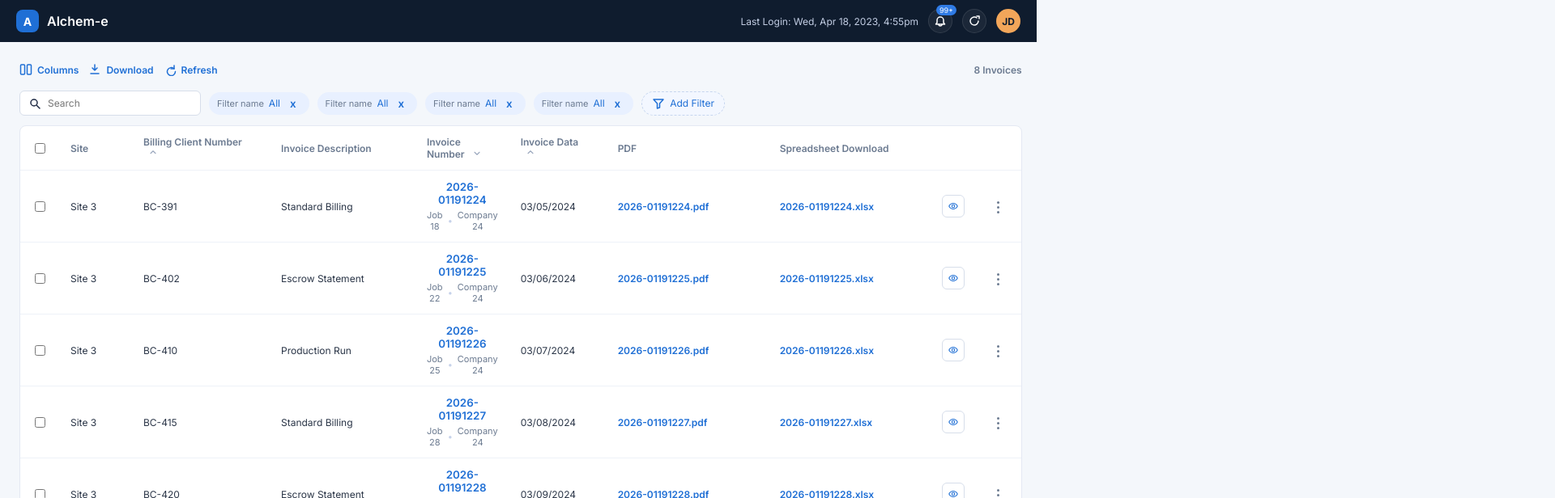
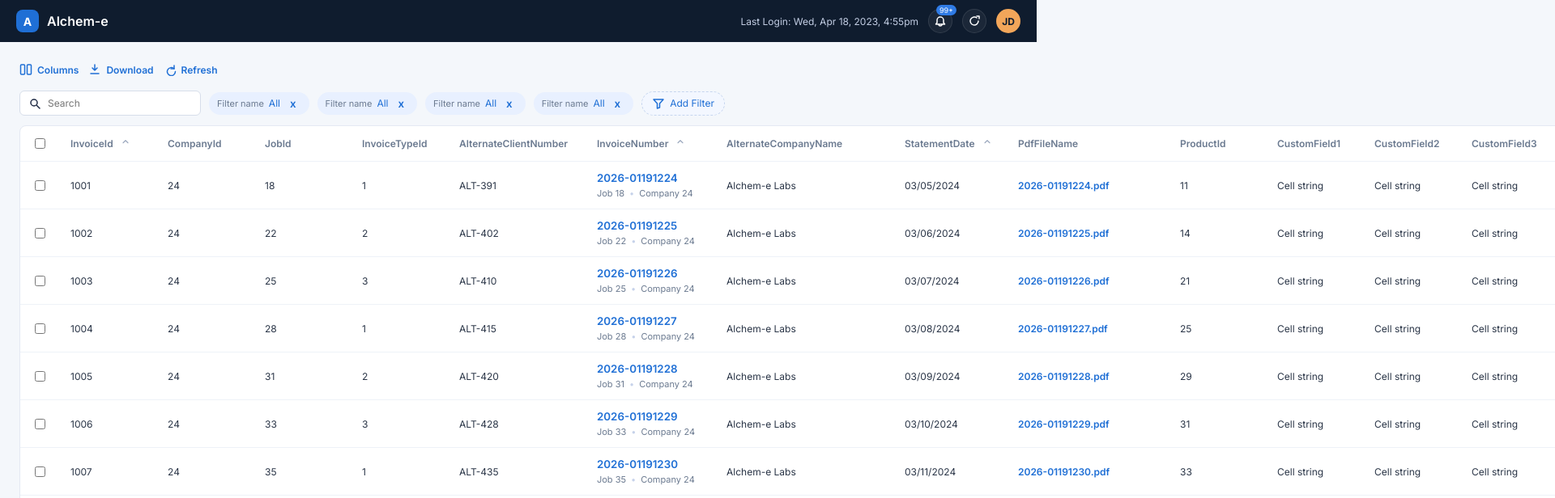
Before and after one commit to chenczie/Invoices, an Angular app in the folder invoice-ui/: page / in a window 1280 px wide. Shown: the top 616 px of the page at 81% size, 1920 px wide, since content can reach past the window. Built offline with nearby package versions, Linux system fonts and the light colour scheme.

Commit message:
Add schema-based columns and settings panel
Co-authored-by: ccasim <ccasim@racami.com>

```diff
--- a/invoice-ui/src/app/app.html
+++ b/invoice-ui/src/app/app.html
@@ -27,7 +27,7 @@
     <main class="content">
       <section class="page-header">
         <div class="page-actions-left">
-          <button class="action-link" type="button">
+          <button class="action-link" type="button" (click)="openColumnSettings()">
             <svg class="icon" viewBox="0 0 16 16" aria-hidden="true">
               <rect x="1.5" y="2" width="5" height="12" rx="1" />
               <rect x="9.5" y="2" width="5" height="12" rx="1" />
@@ -98,28 +98,19 @@
               <th class="col-select">
                 <input type="checkbox" aria-label="Select all invoices" />
               </th>
-              <th class="col-site">Site</th>
-              <th class="col-client">
-                Billing Client Number
-                <svg class="sort-icon" viewBox="0 0 16 16" aria-hidden="true">
+              <ng-container *ngFor="let column of invoiceColumns">
+                <th *ngIf="column.visible" [class]="getColumnClass(column.field)">
+                  {{ column.label }}
+                  <svg
+                    *ngIf="isSortable(column.field)"
+                    class="sort-icon"
+                    viewBox="0 0 16 16"
+                    aria-hidden="true"
+                  >
                     <path d="M4 9l4-4 4 4" />
                   </svg>
                 </th>
-              <th class="col-description">Invoice Description</th>
-              <th class="col-invoice">
-                Invoice Number
-                <svg class="sort-icon" viewBox="0 0 16 16" aria-hidden="true">
-                  <path d="M4 7l4 4 4-4" />
-                </svg>
-              </th>
-              <th class="col-date">
-                Invoice Data
-                <svg class="sort-icon" viewBox="0 0 16 16" aria-hidden="true">
-                  <path d="M4 9l4-4 4 4" />
-                </svg>
-              </th>
-              <th class="col-pdf">PDF</th>
-              <th class="col-xls">Spreadsheet Download</th>
+              </ng-container>
               <th class="col-view">
                 <span class="visually-hidden">View Details</span>
               </th>
@@ -133,10 +124,10 @@
               <td>
                 <input type="checkbox" aria-label="Select invoice" />
               </td>
-              <td class="col-site">{{ getSiteLabel(invoice) }}</td>
-              <td class="col-client">{{ invoice.billingClientNumber || '—' }}</td>
-              <td class="col-description">{{ getInvoiceDescription(invoice) }}</td>
-              <td class="col-invoice">
+              <ng-container *ngFor="let column of invoiceColumns">
+                <td *ngIf="column.visible" [class]="getColumnClass(column.field)">
+                  <ng-container [ngSwitch]="column.field">
+                    <ng-container *ngSwitchCase="'InvoiceNumber'">
                       <button class="invoice-link" type="button" (click)="selectInvoice(invoice)">
                         {{ invoice.invoiceNumber || '—' }}
                       </button>
@@ -149,11 +140,11 @@
                           Company {{ invoice.companyId }}
                         </button>
                       </div>
-              </td>
-              <td class="col-date">
+                    </ng-container>
+                    <ng-container *ngSwitchCase="'StatementDate'">
                       {{ invoice.statementDate ? (invoice.statementDate | date: 'MM/dd/yyyy') : '—' }}
-              </td>
-              <td class="col-pdf">
+                    </ng-container>
+                    <ng-container *ngSwitchCase="'PdfFileName'">
                       <a
                         class="file-link"
                         [class.disabled]="!invoice.pdfFileName"
@@ -165,8 +156,8 @@
                       >
                         <span>{{ invoice.pdfFileName || '—' }}</span>
                       </a>
-              </td>
-              <td class="col-xls">
+                    </ng-container>
+                    <ng-container *ngSwitchCase="'ExcelFileName'">
                       <a
                         class="file-link"
                         [class.disabled]="!invoice.excelFileName"
@@ -177,7 +168,13 @@
                       >
                         <span>{{ invoice.excelFileName || '—' }}</span>
                       </a>
+                    </ng-container>
+                    <ng-container *ngSwitchDefault>
+                      {{ getColumnValue(invoice, column.field) }}
+                    </ng-container>
+                  </ng-container>
                 </td>
+              </ng-container>
               <td class="col-view">
                 <button
                   class="view-button"
@@ -253,7 +250,64 @@
         </div>
       </section>
     </main>
-    <aside class="details-panel" *ngIf="detailInvoice as detailInvoice">
+    <aside class="side-panel column-panel" *ngIf="showColumnSettings">
+      <div class="details-header">
+        <div>
+          <h2 class="details-title">Column Settings</h2>
+          <span class="details-subtitle">Configure table columns</span>
+        </div>
+        <button
+          class="details-close"
+          type="button"
+          aria-label="Close column settings"
+          (click)="closeColumnSettings()"
+        >
+          <svg class="icon" viewBox="0 0 16 16" aria-hidden="true">
+            <path d="M4 4l8 8M12 4l-8 8" />
+          </svg>
+        </button>
+      </div>
+      <div class="column-settings">
+        <div class="column-settings-header">
+          <span class="visually-hidden">Reorder</span>
+          <span>Field</span>
+          <span>Name</span>
+          <span class="visually-hidden">Visible</span>
+          <span class="visually-hidden">Remove</span>
+        </div>
+        <div class="column-settings-row" *ngFor="let column of invoiceColumns">
+          <span class="column-handle" aria-hidden="true">
+            <span class="column-handle-dot"></span>
+            <span class="column-handle-dot"></span>
+            <span class="column-handle-dot"></span>
+            <span class="column-handle-dot"></span>
+            <span class="column-handle-dot"></span>
+            <span class="column-handle-dot"></span>
+          </span>
+          <select class="column-select" [value]="column.field" aria-label="Column field">
+            <option *ngFor="let field of columnFieldOptions" [value]="field">
+              {{ field }}
+            </option>
+          </select>
+          <input class="column-input" type="text" [value]="column.label" aria-label="Column name" />
+          <button class="column-toggle" type="button" [attr.aria-pressed]="column.visible">
+            <svg class="column-toggle-icon" viewBox="0 0 16 16" aria-hidden="true">
+              <path d="M3.5 8l3 3 6-6" />
+            </svg>
+          </button>
+          <button class="column-remove" type="button" aria-label="Remove column">
+            <svg class="column-remove-icon" viewBox="0 0 16 16" aria-hidden="true">
+              <path d="M5 5l6 6M11 5l-6 6" />
+            </svg>
+          </button>
+        </div>
+        <button class="column-add" type="button">
+          <span class="column-add-icon">+</span>
+          Add Column
+        </button>
+      </div>
+    </aside>
+    <aside class="side-panel details-panel" *ngIf="detailInvoice as detailInvoice">
       <div class="details-header">
         <div>
           <h2 class="details-title">{{ detailInvoice.invoiceNumber || 'Invoice' }}</h2>
@@ -266,30 +320,20 @@
         </button>
       </div>
       <div class="details-section">
-        <div class="details-row">
-          <span class="details-label">Site</span>
-          <span class="details-value">{{ getSiteLabel(detailInvoice) }}</span>
-        </div>
-        <div class="details-row">
-          <span class="details-label">Billing Client Number</span>
-          <span class="details-value">{{ detailInvoice.billingClientNumber || '—' }}</span>
-        </div>
-        <div class="details-row">
-          <span class="details-label">Invoice Description</span>
-          <span class="details-value">{{ getInvoiceDescription(detailInvoice) }}</span>
-        </div>
-        <div class="details-row">
-          <span class="details-label">Invoice Number</span>
-          <span class="details-value">{{ detailInvoice.invoiceNumber || '—' }}</span>
-        </div>
-        <div class="details-row">
-          <span class="details-label">Invoice Data</span>
+        <ng-container *ngFor="let column of invoiceColumns">
+          <div class="details-row" *ngIf="column.visible">
+            <span class="details-label">{{ column.label }}</span>
+            <ng-container [ngSwitch]="column.field">
+              <ng-container *ngSwitchCase="'StatementDate'">
                 <span class="details-value">
-            {{ detailInvoice.statementDate ? (detailInvoice.statementDate | date: 'MM/dd/yyyy') : '—' }}
+                  {{
+                    detailInvoice.statementDate
+                      ? (detailInvoice.statementDate | date: 'MM/dd/yyyy')
+                      : '—'
+                  }}
                 </span>
-        </div>
-        <div class="details-row">
-          <span class="details-label">PDF</span>
+              </ng-container>
+              <ng-container *ngSwitchCase="'PdfFileName'">
                 <a
                   class="details-link"
                   [class.disabled]="!detailInvoice.pdfFileName"
@@ -299,9 +343,8 @@
                 >
                   {{ detailInvoice.pdfFileName || '—' }}
                 </a>
-        </div>
-        <div class="details-row">
-          <span class="details-label">Spreadsheet</span>
+              </ng-container>
+              <ng-container *ngSwitchCase="'ExcelFileName'">
                 <a
                   class="details-link"
                   [class.disabled]="!detailInvoice.excelFileName"
@@ -310,15 +353,13 @@
                 >
                   {{ detailInvoice.excelFileName || '—' }}
                 </a>
+              </ng-container>
+              <ng-container *ngSwitchDefault>
+                <span class="details-value">{{ getColumnValue(detailInvoice, column.field) }}</span>
+              </ng-container>
+            </ng-container>
           </div>
-        <div class="details-row">
-          <span class="details-label">Job ID</span>
-          <span class="details-value">{{ detailInvoice.jobId || '—' }}</span>
-        </div>
-        <div class="details-row">
-          <span class="details-label">Company ID</span>
-          <span class="details-value">{{ detailInvoice.companyId || '—' }}</span>
-        </div>
+        </ng-container>
       </div>
     </aside>
   </div>
--- a/invoice-ui/src/app/app.scss
+++ b/invoice-ui/src/app/app.scss
@@ -344,20 +344,24 @@ tbody tr:hover {
   width: 36px;
 }
 
-.col-site {
-  min-width: 90px;
+.col-default {
+  min-width: 120px;
 }
 
-.col-client {
+.col-medium {
   min-width: 170px;
 }
 
-.col-description {
-  min-width: 180px;
+.col-wide {
+  min-width: 220px;
 }
 
-.col-date {
-  min-width: 120px;
+.col-invoice-number {
+  min-width: 160px;
+}
+
+.col-statement-date {
+  min-width: 140px;
 }
 
 .col-pdf,
@@ -521,11 +525,15 @@ tbody tr:hover {
   background: #f1f5fb;
 }
 
-.details-panel {
+.side-panel {
   width: 320px;
   background: #ffffff;
   border-left: 1px solid #e4e9f3;
   padding: 16px 18px;
+}
+
+.column-panel {
+  width: 360px;
 }
 
 .details-header {
@@ -592,6 +600,97 @@ tbody tr:hover {
 .details-link.disabled {
   color: #a2afc2;
   pointer-events: none;
+}
+
+.column-settings {
+  display: flex;
+  flex-direction: column;
+  gap: 10px;
+  max-height: calc(100vh - 180px);
+  overflow: auto;
+}
+
+.column-settings-header {
+  display: grid;
+  grid-template-columns: 18px 1fr 1fr 24px 24px;
+  gap: 8px;
+  font-size: 10px;
+  text-transform: uppercase;
+  letter-spacing: 0.4px;
+  color: #6b7a90;
+}
+
+.column-settings-row {
+  display: grid;
+  grid-template-columns: 18px 1fr 1fr 24px 24px;
+  gap: 8px;
+  align-items: center;
+}
+
+.column-handle {
+  display: grid;
+  grid-template-columns: repeat(2, 4px);
+  grid-template-rows: repeat(3, 4px);
+  gap: 2px;
+}
+
+.column-handle-dot {
+  width: 3px;
+  height: 3px;
+  border-radius: 50%;
+  background: #c6d2ea;
+}
+
+.column-select,
+.column-input {
+  border: 1px solid #d7deea;
+  border-radius: 6px;
+  padding: 4px 6px;
+  font-size: 12px;
+  background: #ffffff;
+  color: #1f2a44;
+}
+
+.column-toggle,
+.column-remove {
+  border: none;
+  background: transparent;
+  color: #1f6fd5;
+  cursor: pointer;
+  padding: 0;
+  width: 24px;
+  height: 24px;
+  display: grid;
+  place-items: center;
+}
+
+.column-toggle-icon,
+.column-remove-icon {
+  width: 14px;
+  height: 14px;
+  stroke: currentColor;
+  stroke-width: 1.5;
+  fill: none;
+  stroke-linecap: round;
+  stroke-linejoin: round;
+}
+
+.column-add {
+  border: none;
+  background: transparent;
+  color: #1f6fd5;
+  font-size: 12px;
+  font-weight: 600;
+  display: inline-flex;
+  align-items: center;
+  gap: 6px;
+  cursor: pointer;
+  padding: 6px 0;
+}
+
+.column-add-icon {
+  font-size: 16px;
+  line-height: 1;
 }
 
 .visually-hidden {
--- a/invoice-ui/src/app/app.ts
+++ b/invoice-ui/src/app/app.ts
@@ -9,6 +9,12 @@ interface FilterChip {
   value: string;
 }
 
+interface InvoiceColumn {
+  field: string;
+  label: string;
+  visible: boolean;
+}
+
 const ROW_ACTIONS = [
   'Invoices',
   'Edit Invoice',
@@ -17,6 +23,52 @@ const ROW_ACTIONS = [
   'Comment',
   'Audit History'
 ];
+
+const INVOICE_COLUMNS: InvoiceColumn[] = [
+  { field: 'InvoiceId', label: 'InvoiceId', visible: true },
+  { field: 'CompanyId', label: 'CompanyId', visible: true },
+  { field: 'JobId', label: 'JobId', visible: true },
+  { field: 'InvoiceTypeId', label: 'InvoiceTypeId', visible: true },
+  { field: 'AlternateClientNumber', label: 'AlternateClientNumber', visible: true },
+  { field: 'InvoiceNumber', label: 'InvoiceNumber', visible: true },
+  { field: 'AlternateCompanyName', label: 'AlternateCompanyName', visible: true },
+  { field: 'StatementDate', label: 'StatementDate', visible: true },
+  { field: 'PdfFileName', label: 'PdfFileName', visible: true },
+  { field: 'ProductId', label: 'ProductId', visible: true },
+  { field: 'CustomField1', label: 'CustomField1', visible: true },
+  { field: 'CustomField2', label: 'CustomField2', visible: true },
+  { field: 'CustomField3', label: 'CustomField3', visible: true },
+  { field: 'CustomField4', label: 'CustomField4', visible: true },
+  { field: 'SiteId', label: 'SiteId', visible: true },
+  { field: 'BillingClientNumber', label: 'BillingClientNumber', visible: true },
+  { field: 'ExternalIdentifier', label: 'ExternalIdentifier', visible: true },
+  { field: 'ExcelFileName', label: 'ExcelFileName', visible: true }
+];
+
+const COLUMN_FIELD_OPTIONS = INVOICE_COLUMNS.map((column) => column.field);
+
+const COLUMN_CLASS_MAP: Record<string, string> = {
+  InvoiceId: 'col-default col-invoice-id',
+  CompanyId: 'col-default col-company-id',
+  JobId: 'col-default col-job-id',
+  InvoiceTypeId: 'col-default col-invoice-type-id',
+  AlternateClientNumber: 'col-medium col-alternate-client-number',
+  InvoiceNumber: 'col-invoice-number',
+  AlternateCompanyName: 'col-wide col-alternate-company-name',
+  StatementDate: 'col-statement-date',
+  PdfFileName: 'col-pdf',
+  ProductId: 'col-default col-product-id',
+  CustomField1: 'col-default col-custom-field',
+  CustomField2: 'col-default col-custom-field',
+  CustomField3: 'col-default col-custom-field',
+  CustomField4: 'col-default col-custom-field',
+  SiteId: 'col-default col-site-id',
+  BillingClientNumber: 'col-medium col-billing-client-number',
+  ExternalIdentifier: 'col-medium col-external-identifier',
+  ExcelFileName: 'col-xls'
+};
+
+const SORTABLE_FIELDS = new Set(['InvoiceId', 'BillingClientNumber', 'InvoiceNumber', 'StatementDate']);
 
 const INVOICE_TYPES: InvoiceType[] = [
   {
@@ -51,6 +103,7 @@ const INVOICES: Invoice[] = [
     companyId: 24,
     jobId: 18,
     invoiceTypeId: 1,
+    alternateClientNumber: 'ALT-391',
     invoiceNumber: '2026-01191224',
     alternateCompanyName: 'Alchem-e Labs',
     statementDate: new Date('2024-03-05'),
@@ -62,6 +115,7 @@ const INVOICES: Invoice[] = [
     customField4: 'Cell string',
     siteId: 3,
     billingClientNumber: 'BC-391',
+    externalIdentifier: 'EXT-1001',
     excelFileName: '2026-01191224.xlsx'
   },
   {
@@ -69,6 +123,7 @@ const INVOICES: Invoice[] = [
     companyId: 24,
     jobId: 22,
     invoiceTypeId: 2,
+    alternateClientNumber: 'ALT-402',
     invoiceNumber: '2026-01191225',
     alternateCompanyName: 'Alchem-e Labs',
     statementDate: new Date('2024-03-06'),
@@ -80,6 +135,7 @@ const INVOICES: Invoice[] = [
     customField4: 'Cell string',
     siteId: 3,
     billingClientNumber: 'BC-402',
+    externalIdentifier: 'EXT-1002',
     excelFileName: '2026-01191225.xlsx'
   },
   {
@@ -87,6 +143,7 @@ const INVOICES: Invoice[] = [
     companyId: 24,
     jobId: 25,
     invoiceTypeId: 3,
+    alternateClientNumber: 'ALT-410',
     invoiceNumber: '2026-01191226',
     alternateCompanyName: 'Alchem-e Labs',
     statementDate: new Date('2024-03-07'),
@@ -98,6 +155,7 @@ const INVOICES: Invoice[] = [
     customField4: 'Cell string',
     siteId: 3,
     billingClientNumber: 'BC-410',
+    externalIdentifier: 'EXT-1003',
     excelFileName: '2026-01191226.xlsx'
   },
   {
@@ -105,6 +163,7 @@ const INVOICES: Invoice[] = [
     companyId: 24,
     jobId: 28,
     invoiceTypeId: 1,
+    alternateClientNumber: 'ALT-415',
     invoiceNumber: '2026-01191227',
     alternateCompanyName: 'Alchem-e Labs',
     statementDate: new Date('2024-03-08'),
@@ -116,6 +175,7 @@ const INVOICES: Invoice[] = [
     customField4: 'Cell string',
     siteId: 3,
     billingClientNumber: 'BC-415',
+    externalIdentifier: 'EXT-1004',
     excelFileName: '2026-01191227.xlsx'
   },
   {
@@ -123,6 +183,7 @@ const INVOICES: Invoice[] = [
     companyId: 24,
     jobId: 31,
     invoiceTypeId: 2,
+    alternateClientNumber: 'ALT-420',
     invoiceNumber: '2026-01191228',
     alternateCompanyName: 'Alchem-e Labs',
     statementDate: new Date('2024-03-09'),
@@ -134,6 +195,7 @@ const INVOICES: Invoice[] = [
     customField4: 'Cell string',
     siteId: 3,
     billingClientNumber: 'BC-420',
+    externalIdentifier: 'EXT-1005',
     excelFileName: '2026-01191228.xlsx'
   },
   {
@@ -141,6 +203,7 @@ const INVOICES: Invoice[] = [
     companyId: 24,
     jobId: 33,
     invoiceTypeId: 3,
+    alternateClientNumber: 'ALT-428',
     invoiceNumber: '2026-01191229',
     alternateCompanyName: 'Alchem-e Labs',
     statementDate: new Date('2024-03-10'),
@@ -152,6 +215,7 @@ const INVOICES: Invoice[] = [
     customField4: 'Cell string',
     siteId: 3,
     billingClientNumber: 'BC-428',
+    externalIdentifier: 'EXT-1006',
     excelFileName: '2026-01191229.xlsx'
   },
   {
@@ -159,6 +223,7 @@ const INVOICES: Invoice[] = [
     companyId: 24,
     jobId: 35,
     invoiceTypeId: 1,
+    alternateClientNumber: 'ALT-435',
     invoiceNumber: '2026-01191230',
     alternateCompanyName: 'Alchem-e Labs',
     statementDate: new Date('2024-03-11'),
@@ -170,6 +235,7 @@ const INVOICES: Invoice[] = [
     customField4: 'Cell string',
     siteId: 3,
     billingClientNumber: 'BC-435',
+    externalIdentifier: 'EXT-1007',
     excelFileName: '2026-01191230.xlsx'
   },
   {
@@ -177,6 +243,7 @@ const INVOICES: Invoice[] = [
     companyId: 24,
     jobId: 36,
     invoiceTypeId: 2,
+    alternateClientNumber: 'ALT-441',
     invoiceNumber: '2026-01191231',
     alternateCompanyName: 'Alchem-e Labs',
     statementDate: new Date('2024-03-12'),
@@ -188,6 +255,7 @@ const INVOICES: Invoice[] = [
     customField4: 'Cell string',
     siteId: 3,
     billingClientNumber: 'BC-441',
+    externalIdentifier: 'EXT-1008',
     excelFileName: '2026-01191231.xlsx'
   }
 ];
@@ -199,9 +267,10 @@ const INVOICES: Invoice[] = [
   styleUrl: './app.scss'
 })
 export class App {
-  readonly invoiceTypes = INVOICE_TYPES;
   readonly invoices = INVOICES;
   readonly rowActions = ROW_ACTIONS;
+  readonly invoiceColumns = INVOICE_COLUMNS;
+  readonly columnFieldOptions = COLUMN_FIELD_OPTIONS;
   readonly filters: FilterChip[] = [
     { label: 'Filter name', value: 'All' },
     { label: 'Filter name', value: 'All' },
@@ -210,6 +279,7 @@ export class App {
   ];
   selectedInvoice: Invoice | null = null;
   detailInvoice: Invoice | null = null;
+  showColumnSettings = false;
 
   selectInvoice(invoice: Invoice): void {
     this.selectedInvoice = invoice;
@@ -218,24 +288,65 @@ export class App {
   openDetails(invoice: Invoice): void {
     this.selectedInvoice = invoice;
     this.detailInvoice = invoice;
+    this.showColumnSettings = false;
   }
 
   closeDetails(): void {
     this.detailInvoice = null;
   }
 
-  getInvoiceDescription(invoice: Invoice): string {
-    if (invoice.invoiceTypeId == null) {
-      return '—';
-    }
-    return INVOICE_TYPE_MAP.get(invoice.invoiceTypeId)?.invoiceTypeDescription ?? '—';
+  openColumnSettings(): void {
+    this.showColumnSettings = true;
+    this.detailInvoice = null;
   }
 
-  getSiteLabel(invoice: Invoice): string {
-    if (invoice.siteId == null) {
-      return '—';
+  closeColumnSettings(): void {
+    this.showColumnSettings = false;
+  }
+
+  getColumnClass(field: string): string {
+    return COLUMN_CLASS_MAP[field] ?? 'col-default';
+  }
+
+  isSortable(field: string): boolean {
+    return SORTABLE_FIELDS.has(field);
+  }
+
+  getColumnValue(invoice: Invoice, field: string): string {
+    switch (field) {
+      case 'InvoiceId':
+        return invoice.id?.toString() ?? '—';
+      case 'CompanyId':
+        return invoice.companyId?.toString() ?? '—';
+      case 'JobId':
+        return invoice.jobId?.toString() ?? '—';
+      case 'InvoiceTypeId':
+        return invoice.invoiceTypeId?.toString() ?? '—';
+      case 'AlternateClientNumber':
+        return invoice.alternateClientNumber ?? '—';
+      case 'InvoiceNumber':
+        return invoice.invoiceNumber ?? '—';
+      case 'AlternateCompanyName':
+        return invoice.alternateCompanyName ?? '—';
+      case 'ProductId':
+        return invoice.productId?.toString() ?? '—';
+      case 'CustomField1':
+        return invoice.customField1 ?? '—';
+      case 'CustomField2':
+        return invoice.customField2 ?? '—';
+      case 'CustomField3':
+        return invoice.customField3 ?? '—';
+      case 'CustomField4':
+        return invoice.customField4 ?? '—';
+      case 'SiteId':
+        return invoice.siteId?.toString() ?? '—';
+      case 'BillingClientNumber':
+        return invoice.billingClientNumber ?? '—';
+      case 'ExternalIdentifier':
+        return invoice.externalIdentifier ?? '—';
+      default:
+        return '—';
     }
-    return `Site ${invoice.siteId}`;
   }
 
   getPdfUrl(invoice: Invoice): string | null {
--- a/invoice-ui/src/app/models/invoice.model.ts
+++ b/invoice-ui/src/app/models/invoice.model.ts
@@ -15,5 +15,6 @@ export interface Invoice {
   customField4?: string | null;
   siteId?: number | null;
   billingClientNumber?: string | null;
+  externalIdentifier?: string | null;
   excelFileName?: string | null;
 }
```
Lines whose indentation alone changed are shown as unchanged.
